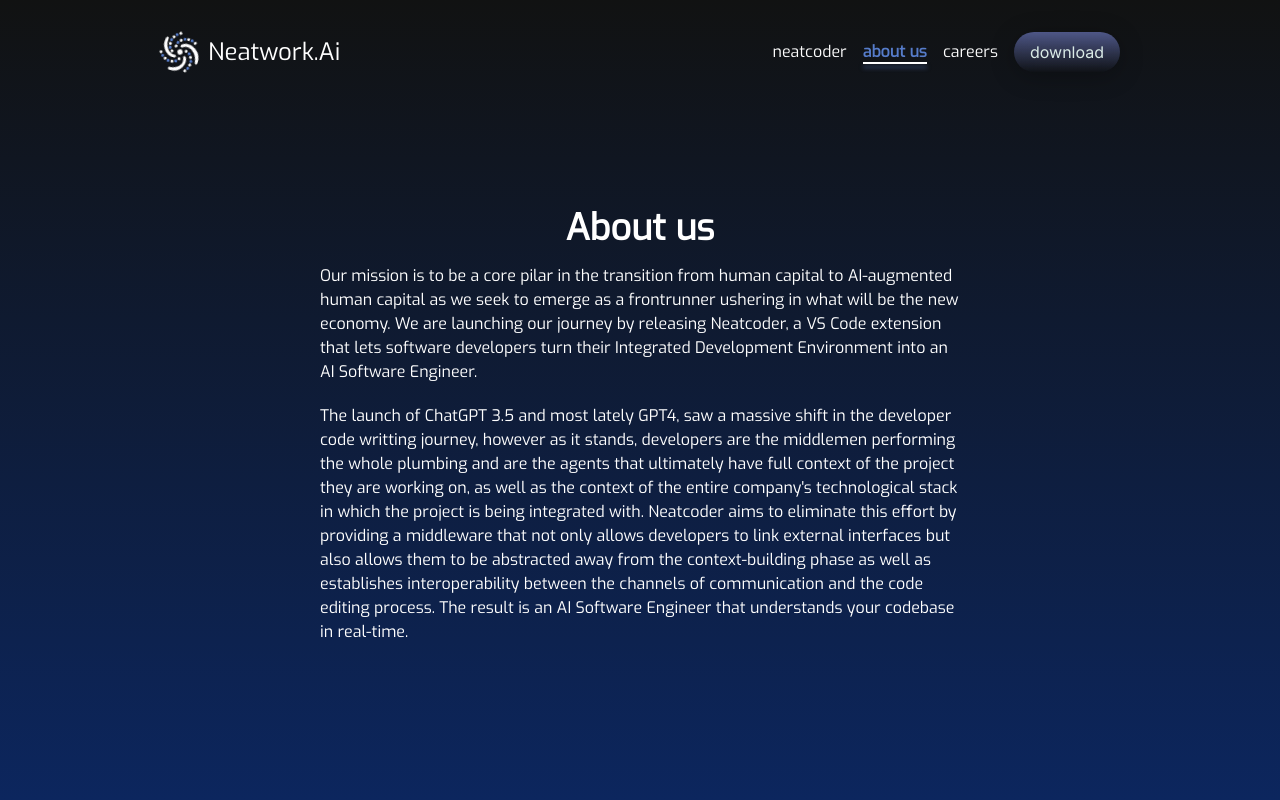
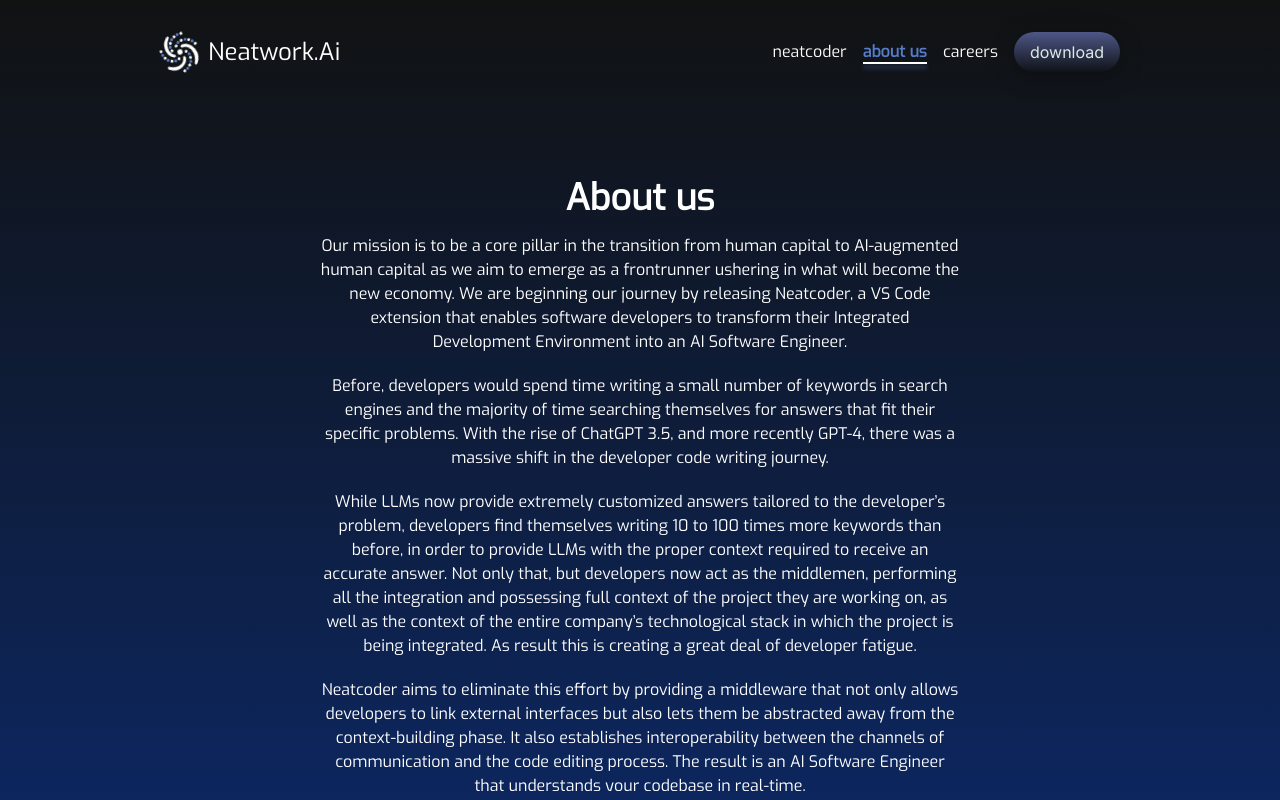
Before and after one commit to neatwork-ai/frontend, a Next.js app: page /about in a window 1280 px wide. Built offline with nearby package versions, Linux system fonts and the light colour scheme; no server answers.

Commit message:
Going live

```diff
--- a/src/app/about/page.tsx
+++ b/src/app/about/page.tsx
@@ -5,7 +5,7 @@
 import React, { useRef } from 'react';
 import Paragraph from '../components/paragraph';
 
-const Careers = () => {
+const AboutUs = () => {
     const [isMobileView, setIsMobileView] = React.useState<boolean>(typeof window !== 'undefined' ? window.innerWidth <= 768 : false);
     const navBarRef = useRef<HTMLElement | null>(null);
     const [contentMaxHeight, setContentMaxHeight] = React.useState<number | undefined>(undefined);
@@ -46,7 +46,7 @@
                     className="flex flex-col items-center"
                 >
                     <h1
-                        style={{ fontSize: '36px', fontFamily: 'Exo, sans-serif', whiteSpace: 'nowrap', color: '#FFFFFF', marginTop: '80px' }}
+                        style={{ fontSize: '36px', fontFamily: 'Exo, sans-serif', whiteSpace: 'nowrap', color: '#FFFFFF', marginTop: '50px' }}
                         className="text-4xl font-bold z-10 mb-4"
                     >
                         About us
@@ -56,8 +56,10 @@
                         className="scrollable-content overflow-auto px-4 sm:px-16 md:px-80 lg:px-80 xl:px-80 2xl:px-80"
                         style={{ maxHeight: `${contentMaxHeight}px` }}
                     >
-                        <Paragraph> Our mission is to be a core pilar in the transition from human capital to AI-augmented human capital as we seek to emerge as a frontrunner ushering in what will be the new economy. We are launching our journey by releasing Neatcoder, a VS Code extension that lets software developers turn their Integrated Development Environment into an AI Software Engineer. </Paragraph>
-                        <Paragraph> The launch of ChatGPT 3.5 and most lately GPT4, saw a massive shift in the developer code writting journey, however as it stands, developers are the middlemen performing the whole plumbing and are the agents that ultimately have full context of the project they are working on, as well as the context of the entire company&apos;s technological stack in which the project is being integrated with. Neatcoder aims to eliminate this effort by providing a middleware that not only allows developers to link external interfaces but also allows them to be abstracted away from the context-building phase as well as establishes interoperability between the channels of communication and the code editing process. The result is an AI Software Engineer that understands your codebase in real-time. </Paragraph>
+                        <Paragraph> Our mission is to be a core pillar in the transition from human capital to AI-augmented human capital as we aim to emerge as a frontrunner ushering in what will become the new economy. We are beginning our journey by releasing Neatcoder, a VS Code extension that enables software developers to transform their Integrated Development Environment into an AI Software Engineer. </Paragraph>
+                        <Paragraph> Before, developers would spend time writing a small number of keywords in search engines and the majority of time searching themselves for answers that fit their specific problems. With the rise of ChatGPT 3.5, and more recently GPT-4, there was a massive shift in the developer code writing journey. </Paragraph>
+                        <Paragraph> While LLMs now provide extremely customized answers tailored to the developer’s problem, developers find themselves writing 10 to 100 times more keywords than before, in order to provide LLMs with the proper context required to receive an accurate answer. Not only that, but developers now act as the middlemen, performing all the integration and possessing full context of the project they are working on, as well as the context of the entire company’s technological stack in which the project is being integrated. As result this is creating a great deal of developer fatigue. </Paragraph>
+                        <Paragraph> Neatcoder aims to eliminate this effort by providing a middleware that not only allows developers to link external interfaces but also lets them be abstracted away from the context-building phase. It also establishes interoperability between the channels of communication and the code editing process. The result is an AI Software Engineer that understands your codebase in real-time. </Paragraph>
                     </div>
                 </motion.div>
                 </div>
@@ -66,4 +68,4 @@
     );
 }
 
-export default Careers;
+export default AboutUs;
--- a/src/app/careers/page.tsx
+++ b/src/app/careers/page.tsx
@@ -46,7 +46,7 @@
                     className="flex flex-col items-center"
                 >
                     <h1
-                        style={{ fontSize: '36px', fontFamily: 'Exo, sans-serif', whiteSpace: 'nowrap', color: '#FFFFFF', marginTop: '80px' }}
+                        style={{ fontSize: '36px', fontFamily: 'Exo, sans-serif', whiteSpace: 'nowrap', color: '#FFFFFF', marginTop: '50px' }}
                         className="text-4xl font-bold z-10 mb-4"
                     >
                         Careers
--- a/src/app/components/download.tsx
+++ b/src/app/components/download.tsx
@@ -8,7 +8,7 @@
   };
 
   return (
-    <a href="https://marketplace.visualstudio.com/vscode" target="_blank" rel="noopener noreferrer">
+    <a href="https://marketplace.visualstudio.com/items?itemName=NeatworkAi.neatcoder" target="_blank" rel="noopener noreferrer">
       <button
         onClick={handleButtonClick}
         className="bg-glass-gradient rounded-xl shadow-glass backdrop-blur py-2 px-4 text-green-dim text-uppercase transition-transform duration-200 hover:scale-105"
--- a/src/app/components/downloadNow.tsx
+++ b/src/app/components/downloadNow.tsx
@@ -9,7 +9,7 @@
 
   return (
     <div className= "p-4">
-        <a href="https://marketplace.visualstudio.com/vscode" target="_blank" rel="noopener noreferrer">
+        <a href="https://marketplace.visualstudio.com/items?itemName=NeatworkAi.neatcoder" target="_blank" rel="noopener noreferrer">
           <button
             onClick={handleButtonClick}
             style={{ fontFamily: 'Exo, sans-serif', whiteSpace: 'nowrap', textAlign: 'center' }}
--- a/src/app/components/paragraph.tsx
+++ b/src/app/components/paragraph.tsx
@@ -8,7 +8,7 @@
   return (
     <p
         style={{ fontFamily: 'Exo, sans-serif', color: '#FFFFFF', marginBottom: '20px' }}
-        className="color"
+        className="color text-center"
     >
         {children}
     </p>
--- a/src/app/privacy/page.tsx
+++ b/src/app/privacy/page.tsx
@@ -4,7 +4,7 @@
 import Navbar from '../components/navBar';
 import React, { ReactNode, useRef } from 'react';
 
-const Careers = () => {
+const Privacy = () => {
     const [isMobileView, setIsMobileView] = React.useState<boolean>(typeof window !== 'undefined' ? window.innerWidth <= 768 : false);
     const navBarRef = useRef<HTMLElement | null>(null);
     const [contentMaxHeight, setContentMaxHeight] = React.useState<number | undefined>(undefined);
@@ -45,7 +45,7 @@
                     className="flex flex-col items-center"
                 >
                     <h1
-                        style={{ fontSize: '36px', fontFamily: 'Exo, sans-serif', whiteSpace: 'nowrap', color: '#FFFFFF', marginTop: '80px' }}
+                        style={{ fontSize: '36px', fontFamily: 'Exo, sans-serif', whiteSpace: 'nowrap', color: '#FFFFFF', marginTop: '50px' }}
                         className="text-4xl font-bold z-10 mb-4"
                     >
                         Privacy Policy
@@ -212,4 +212,4 @@
     );
 };
 
-export default Careers;
+export default Privacy;
```
